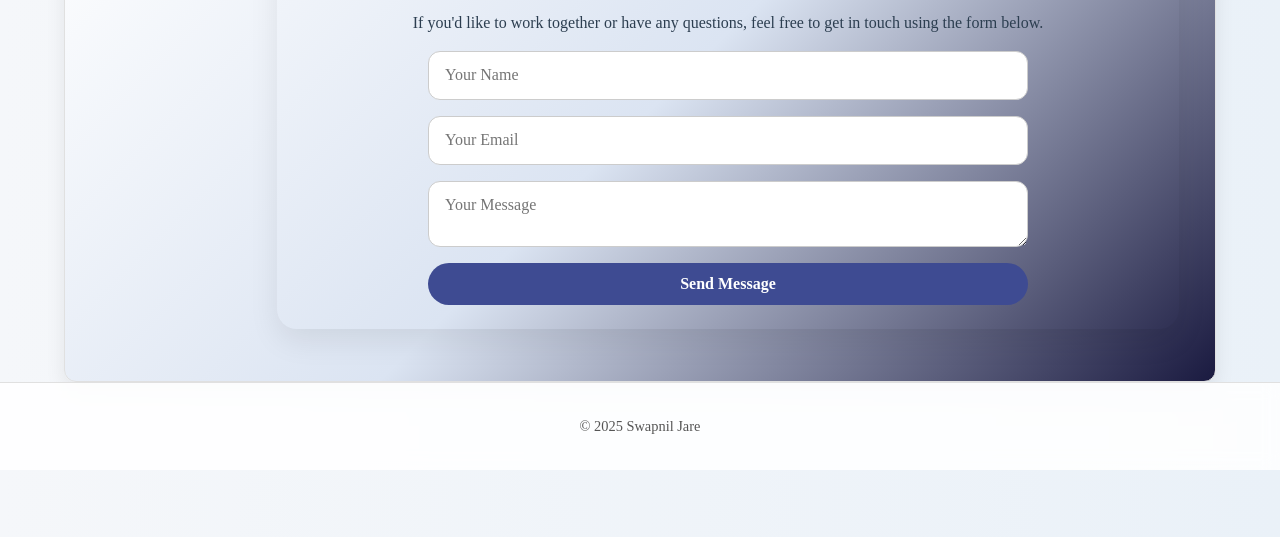
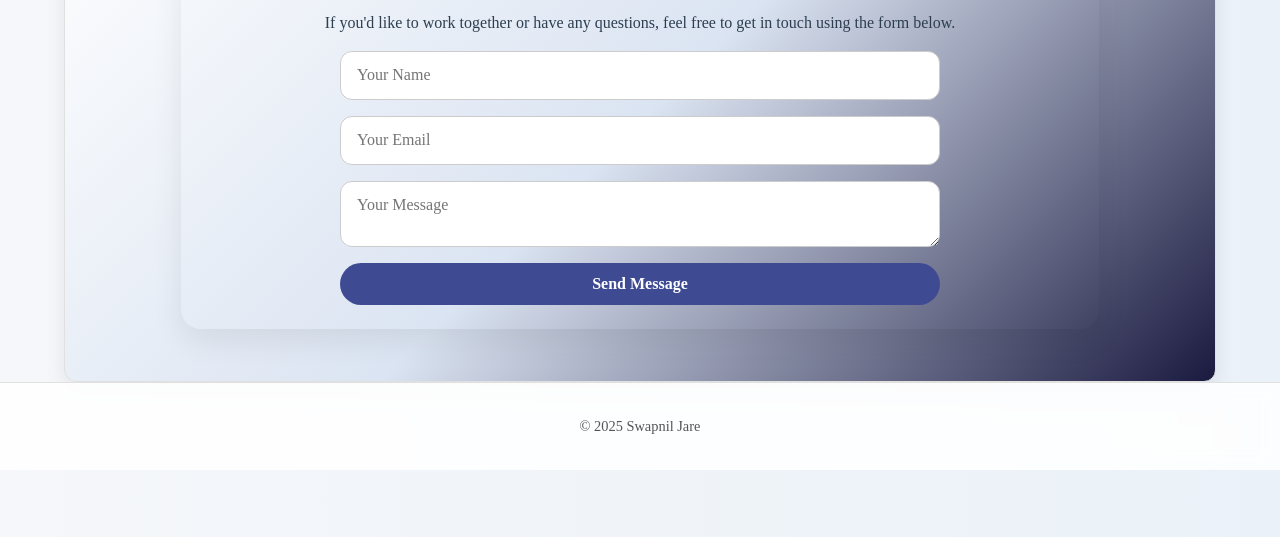
Before and after one commit to Swapniljare/PortFolio, a plain HTML site: page contact.html in a window 1280 px wide. Shown: the part 263-800 px from the top of the page. Drawn offline with Linux system fonts and the light colour scheme.

Commit message:
Updated contact file

```diff
--- a/contact.html
+++ b/contact.html
@@ -56,7 +56,7 @@
 
   <!-- Contact Section -->
    <div class="containero" >
-    <section class="content">
+    <section class="content" style=" margin-right: 6rem; margin-left: 6rem; justify-content: center;">
 
 
       <h2>Contact Me</h2>
```
